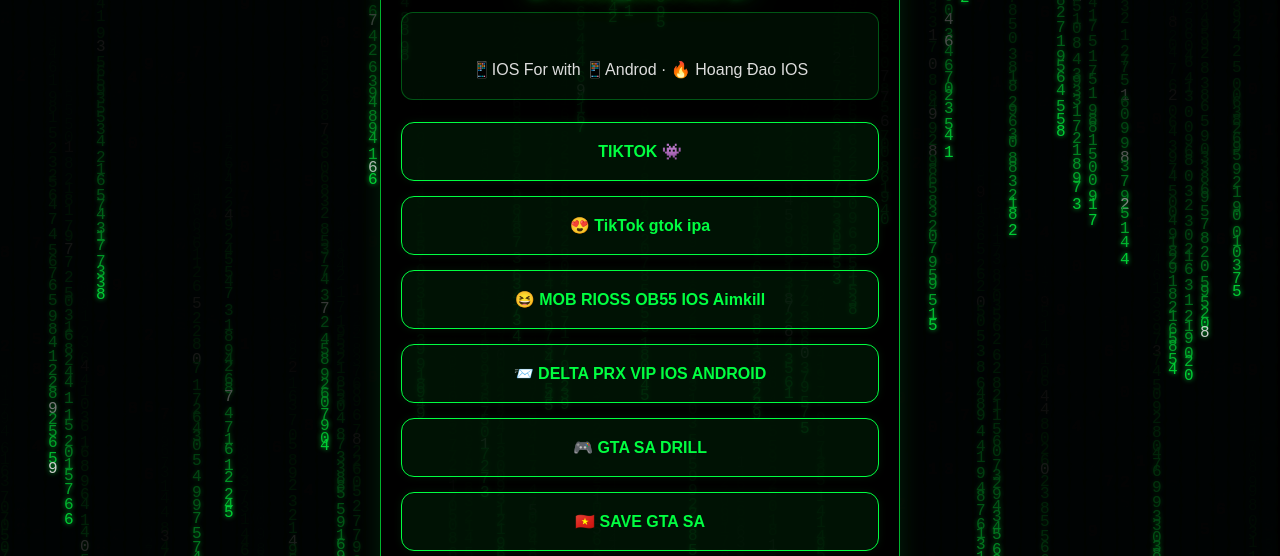
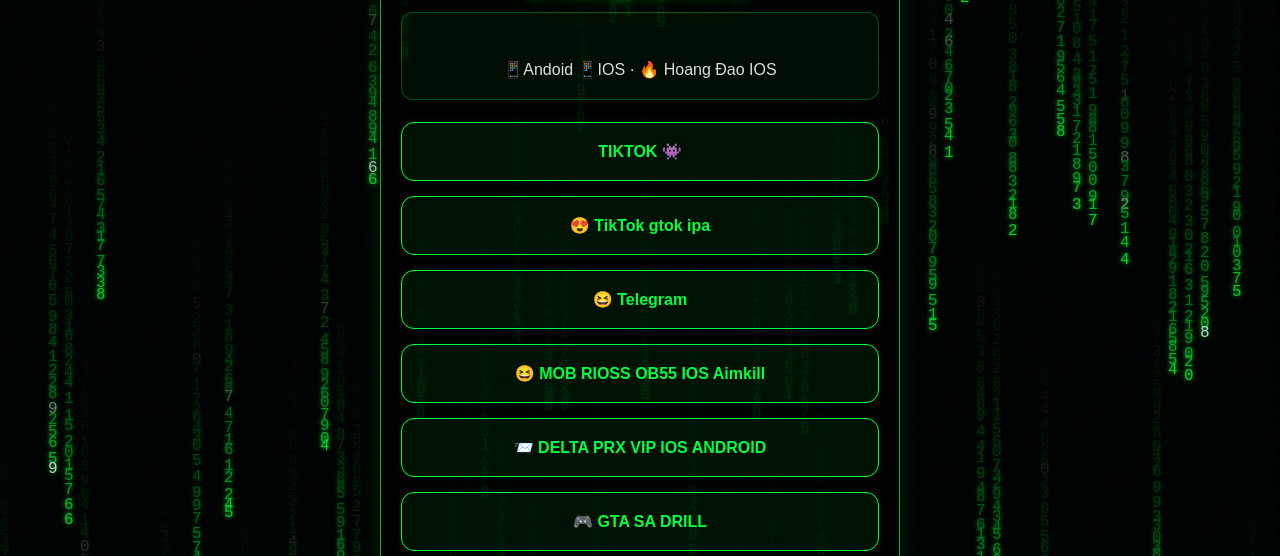
Before and after one commit to pdinhdao/dao, a plain HTML site: page index.html in a window 1280 px wide. Shown: the part 244-800 px from the top of the page. Drawn offline with Linux system fonts and the light colour scheme.

Commit message:
Update index.html

```diff
--- a/index.html
+++ b/index.html
@@ -207,7 +207,7 @@ h1 {
 
     <div class="info">
         <br>
-       📱IOS For with 📱Androd · 🔥     Hoang Đao IOS
+       📱Andoid 📱IOS · 🔥     Hoang Đao IOS
     </div>
 
 
@@ -225,6 +225,13 @@ h1 {
         😍 TikTok gtok ipa
     </a>
 
+
+ <a class="btn"
+       href="https://t.me/hoangdaoios"
+       target="_blank"
+       rel="noopener noreferrer">
+        😆 Telegram
+    </a>
 
  <a class="btn"
        href="https://layma.net/6g85zpq22"
```
